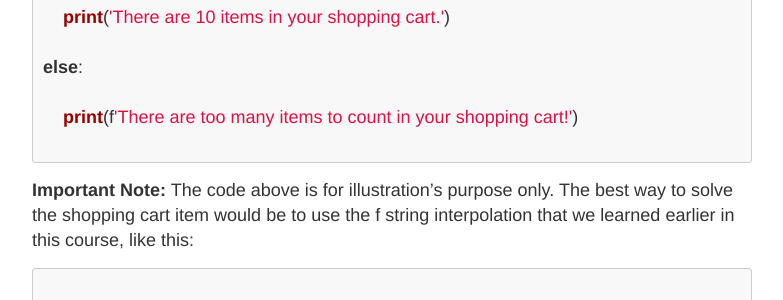
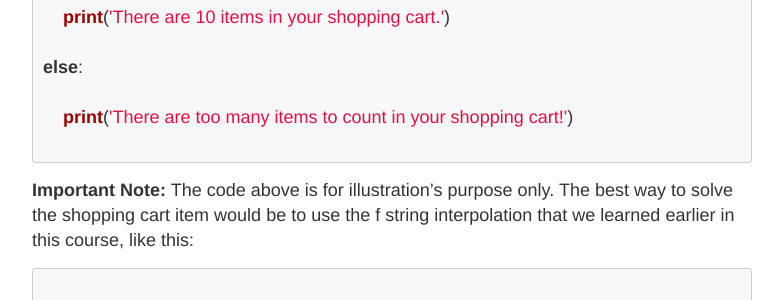
Before and after one commit to rosyberti/website, a Jekyll site: the page built from python-course/logical-operators-if-statements.md, in a window 1280 px wide and 900 px high, scrolled down 11267 px. Shown: the part 153-453 px from the top of the window, without its empty margins (248-1031 px from the left). Built offline with Jekyll 4.4.1, drawn with Linux system fonts in a browser that asks for light colours.

Commit message:
removed unnecessary 'f'

````diff
--- a/python-course/logical-operators-if-statements.md
+++ b/python-course/logical-operators-if-statements.md
@@ -459,7 +459,7 @@ elif (items == 10):
 
 else:
 
-    print(f'There are too many items to count in your shopping cart!')
+    print('There are too many items to count in your shopping cart!')
 
 ```
 
````
